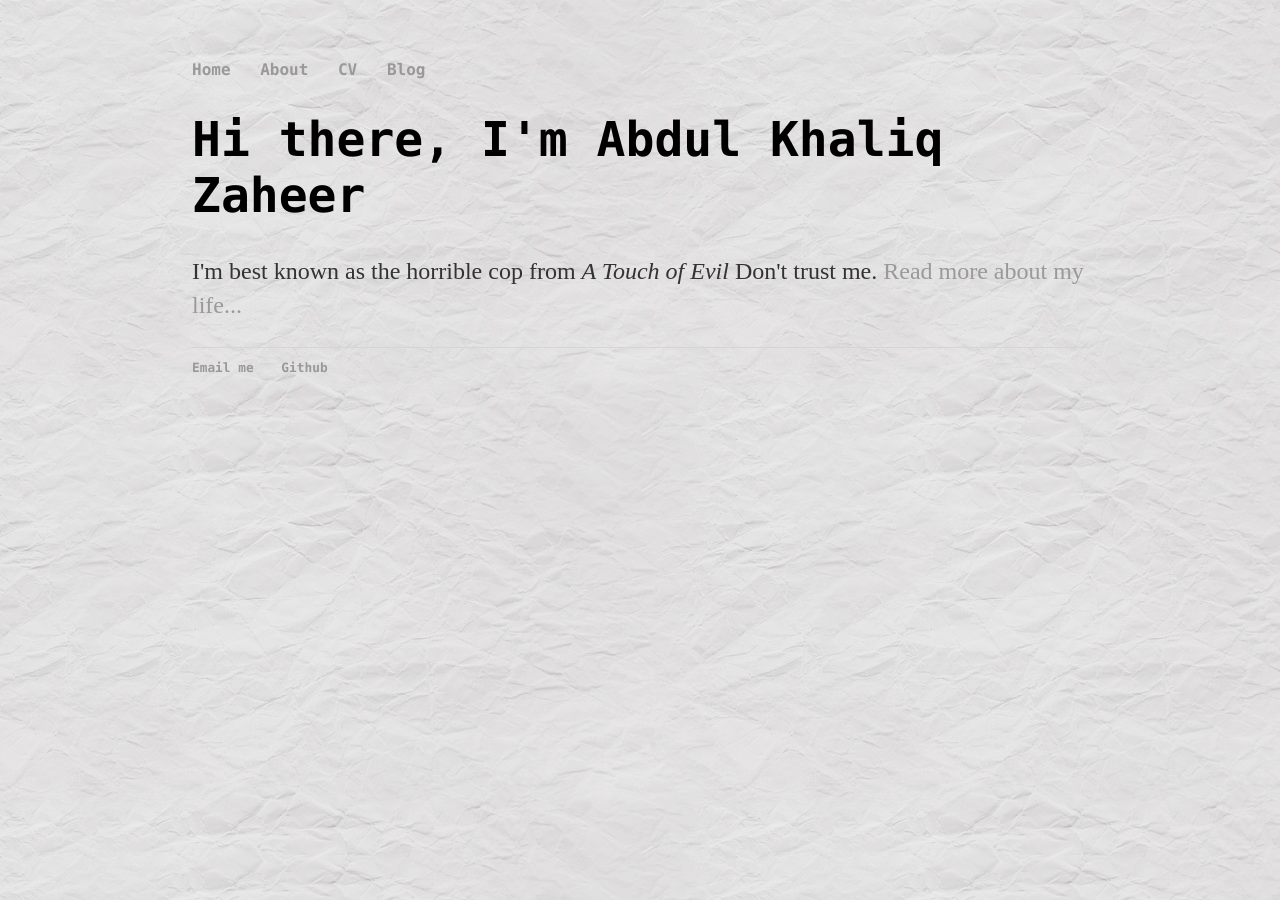
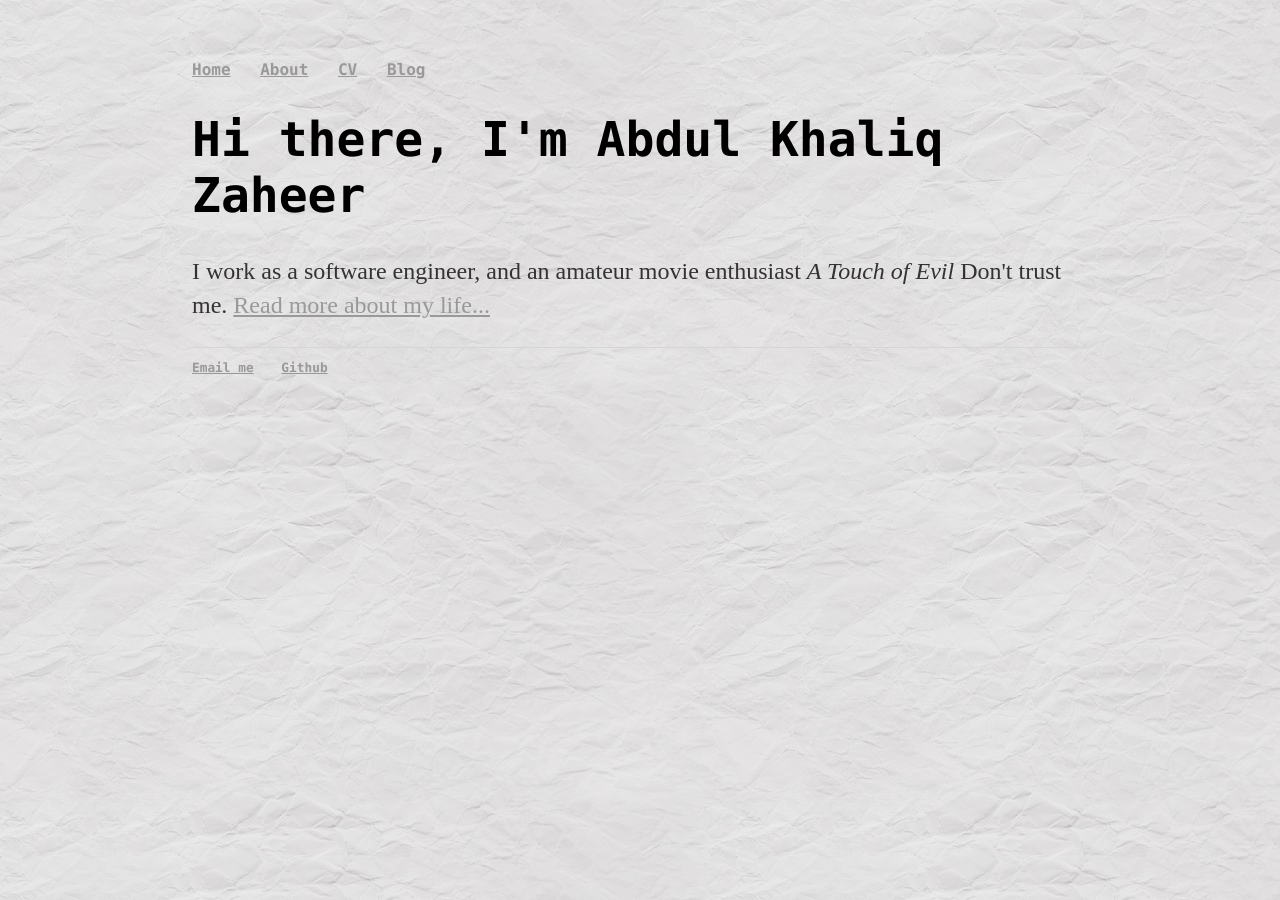
Before and after one commit to abdulbeard/abdulbeard.github.io, a Jekyll site: the page built from index.html, in a window 1280 px wide. Built offline with Jekyll 4.4.1, drawn with Linux system fonts in a browser that asks for light colours; Markdown is read by kramdown in place of the engine named in the settings.

Commit message:
Trying another experiment

```diff
--- a/_config.yml
+++ b/_config.yml
@@ -1,3 +1,3 @@
-name: Hank Quinlan, Horrible Cop
-markdown: kramdown
+name: AbdulBeard
+markdown: markdown
 permalink: /blog/:year/:month/:day/:title
--- a/css/main.css
+++ b/css/main.css
@@ -14,7 +14,6 @@ nav ul li, footer ul li {
     margin-right: 20px;
 }
 a {
-    text-decoration: none;
     color: #999;
 }
 a:hover {
--- a/index.html
+++ b/index.html
@@ -1,8 +1,10 @@
 ---
 layout: default
-title: Hank Quinlan, Horrible Cop
+title: AbdulBeard
 ---
 <div class="blurb">
 	<h1>Hi there, I'm Abdul Khaliq Zaheer</h1>
-	<p>I'm best known as the horrible cop from <em>A Touch of Evil</em> Don't trust me. <a href="/about">Read more about my life...</a></p>
+	<p>I work as a software engineer, and an amateur movie enthusiast
+		<em>A Touch of Evil</em>
+		Don't trust me. <a href="/about">Read more about my life...</a></p>
 </div><!-- /.blurb -->
```
